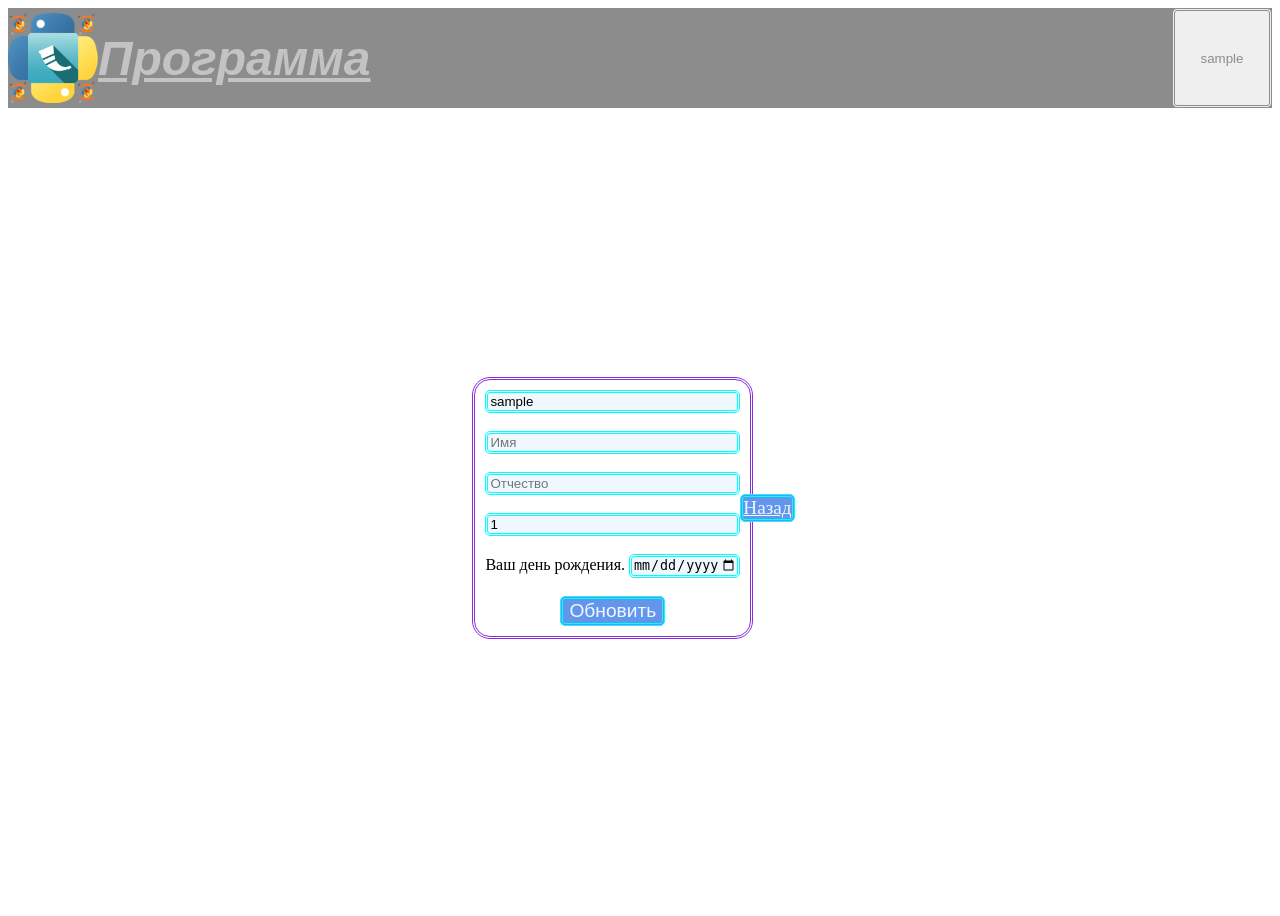
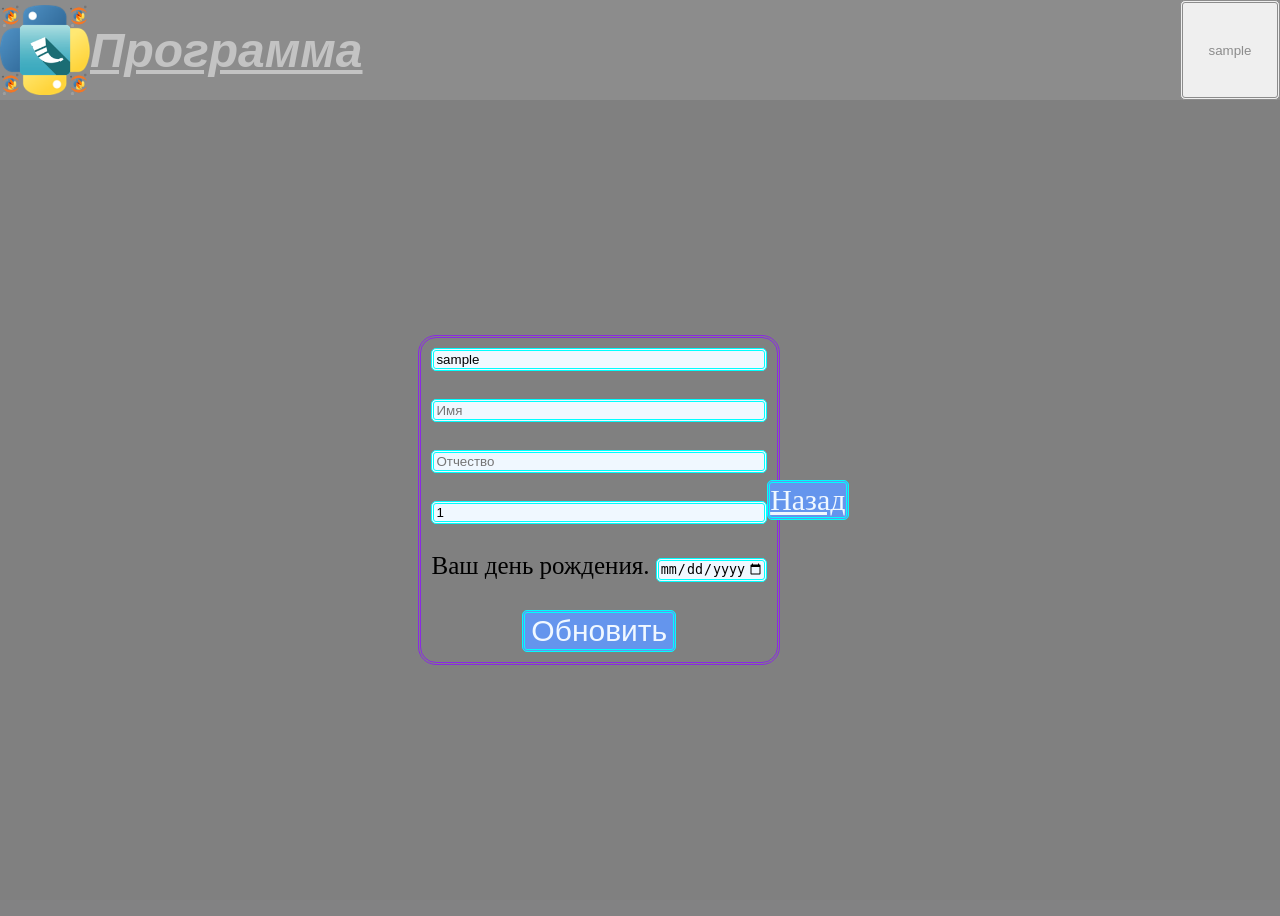
Before and after one commit to Elektron0110/WebPython, a Flask app: page /update in a window 1280 px wide. After the commit the page ends 665 px from the top, so only its background shows below. Run offline with Flask 3, Linux system fonts and the light colour scheme; the visitor is signed in with stand-in values (Sample User, id 1).

Commit message:
Увеличен стандартный размер шрифта. Добавлен фоновый цвет главной странице и странице личного кабинета. Добавлен фоновый цвет меню. Убран отступ от края страницы.
Signed-off-by: Elektron <s762672@ya.ru>

```diff
--- a/static/login.css
+++ b/static/login.css
@@ -1,3 +1,6 @@
+html {
+    font-size: 25px;
+}
 .form {
     display: flex;
     height: 100vh;
--- a/static/style.css
+++ b/static/style.css
@@ -1,3 +1,10 @@
+html {
+    font-size: 25px;
+}
+body {
+    margin: 0px;
+    background-color: gray;
+}
 .navbar {
 	background-color: rgb(140, 140, 140);
 	color: rgb(195, 195, 195);
--- a/templates/LK.html
+++ b/templates/LK.html
@@ -23,7 +23,7 @@
 				</div>
 			</div>
 		</nav>
-		<div id="menu" style="display: none">
+		<div id="menu" style="display: none; background-color: lightsteelblue;">
 			<ul>
 				<li><a href="/new">Оставить заявку</a></li>
 				<li><a href="/update">Обновление данных</a></li>
--- a/templates/main.html
+++ b/templates/main.html
@@ -21,7 +21,7 @@
 				</div>
 			</div>
 		</nav>
-		<div id="menu" style="display: none">
+		<div id="menu" style="display: none ;background-color: lightsteelblue;">
 			<ul>
 				<li><a href="/lk">{{prompt}}</a></li>
 			</ul>
```
